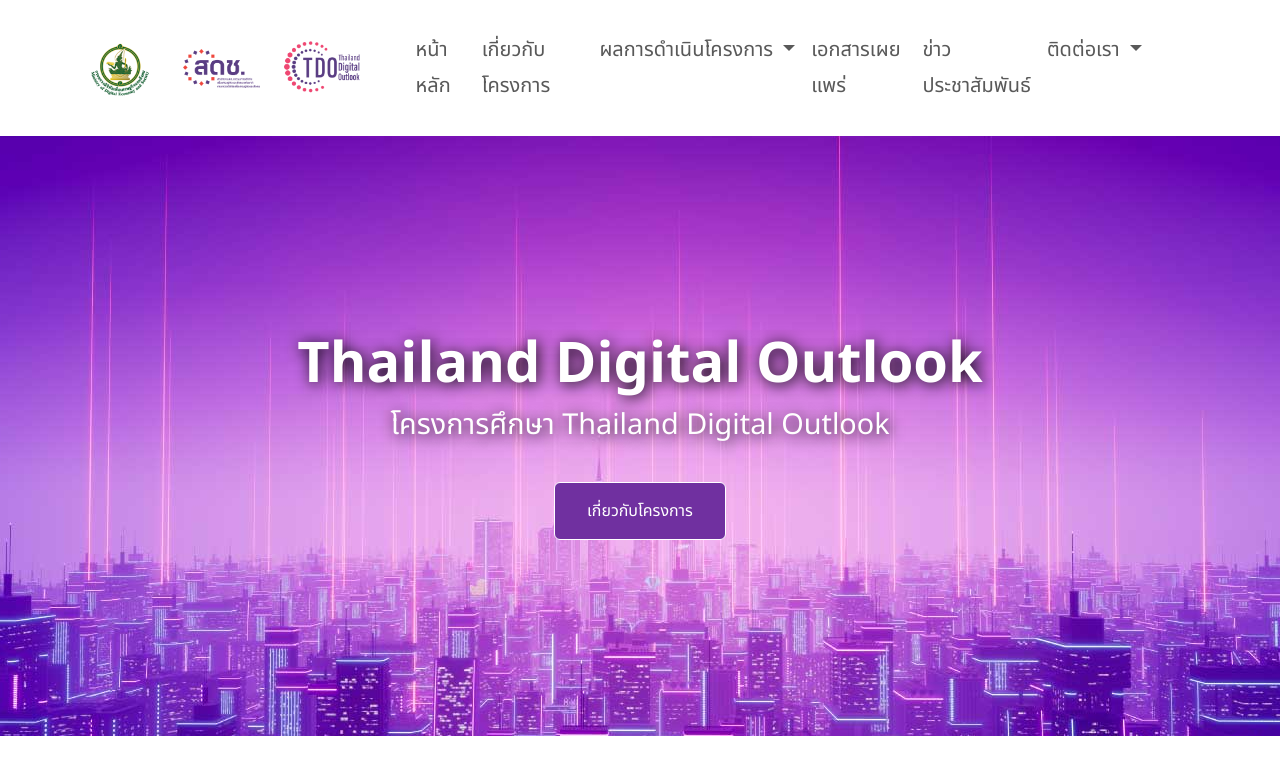
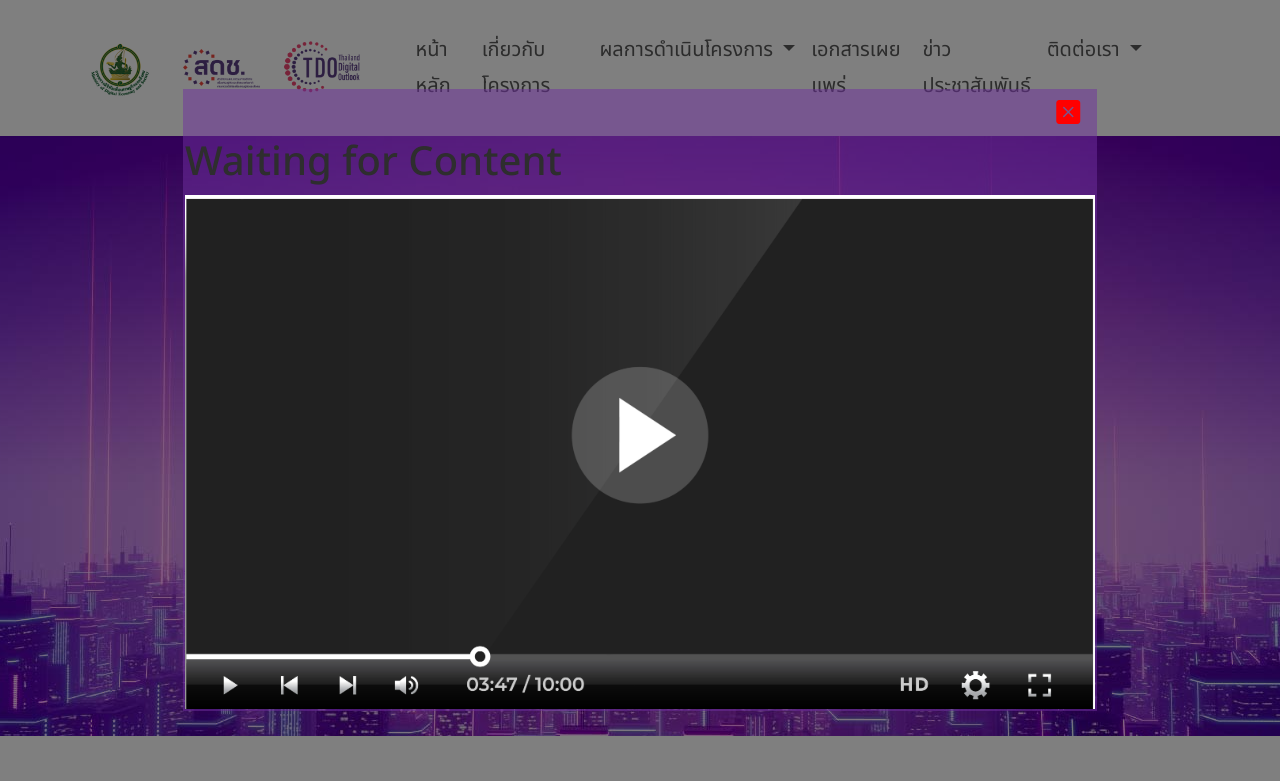
Before and after one commit to Pollux-z/tdo5G.github.io, a website: page index.html in a window 1280 px wide. Shown: the top 781 px of the page. Drawn offline with nearby package versions, Linux system fonts and the light colour scheme; files whose address does not match are found by name.

Commit message:
popup page

```diff
--- a/index.html
+++ b/index.html
@@ -22,7 +22,7 @@
         href="https://fonts.googleapis.com/css2?family=Noto+Sans+Thai:wght@100;200;300;400;500;600;700;800;900&display=swap"
         rel="stylesheet">
 
-
+        <link rel="stylesheet" href="https://cdn.jsdelivr.net/npm/bootstrap-icons@1.10.5/font/bootstrap-icons.css">
 
 </head>
 
@@ -224,6 +224,21 @@
         </div>
     </div>
 
+    <!-- Popup Section -->
+    <div class="lightbox">
+        <div class="iframeContainer">
+          <div class="toolbarLB">
+            <span class="closeLB" onclick="lightBoxClose()"><i class="bi bi-x-square-fill"></i></span>
+          </div>
+          <div class="">
+            <h1>Waiting for Content</h1>
+            <img src="source/upload/vdo/mockup_vdo.png" alt="">
+          </div>
+        </div>
+      </div>
+
+
+    <!-- Site map Section  -->
     <div id="collapse-map" class="container">
         <div class="row d-flex flex-row-reverse">
           <button class="btn btn-primary col-6 col-md-4 fw-bold" type="button" data-bs-toggle="collapse" data-bs-target="#collapseExample"
@@ -276,6 +291,8 @@
         </div>
       </div>
 
+
+
     <!-- Footer Section edit : footer.html-->
     <div id="footer-placeholder"></div>
 
--- a/source/js/index.js
+++ b/source/js/index.js
@@ -2,3 +2,7 @@
 	$("#nav-placeholder").load("navbar.html");
 	$("#footer-placeholder").load("footer.html");
   });
+
+  lightBoxClose = function() {
+	document.querySelector(".lightbox").classList.add("closed");
+  }
--- a/style.css
+++ b/style.css
@@ -333,3 +333,34 @@
 #collapse-map hr {
     border-color: var(--purple-defualt);
 }
+
+.lightbox {
+    position: fixed;
+    top: 0;
+    bottom: 0;
+    left: 0;
+    right: 0;
+    display: flex;
+    align-items: center;
+    justify-content: center;
+    background: rgba(0, 0, 0, .5);
+
+  }
+  .toolbarLB {
+    text-align: right;
+    padding: 2px;
+  }
+  .closeLB {
+    color: red;
+    cursor: pointer;
+    font-size: 1.5rem;
+    margin-right: 0.8rem;
+  }
+  .lightbox .iframeContainer {
+    vertical-align: middle;
+    background: rgb(112, 48, 160, 0.5);
+    padding: 2px;
+  }
+  .lightbox.closed {
+    display: none;
+  }
```
